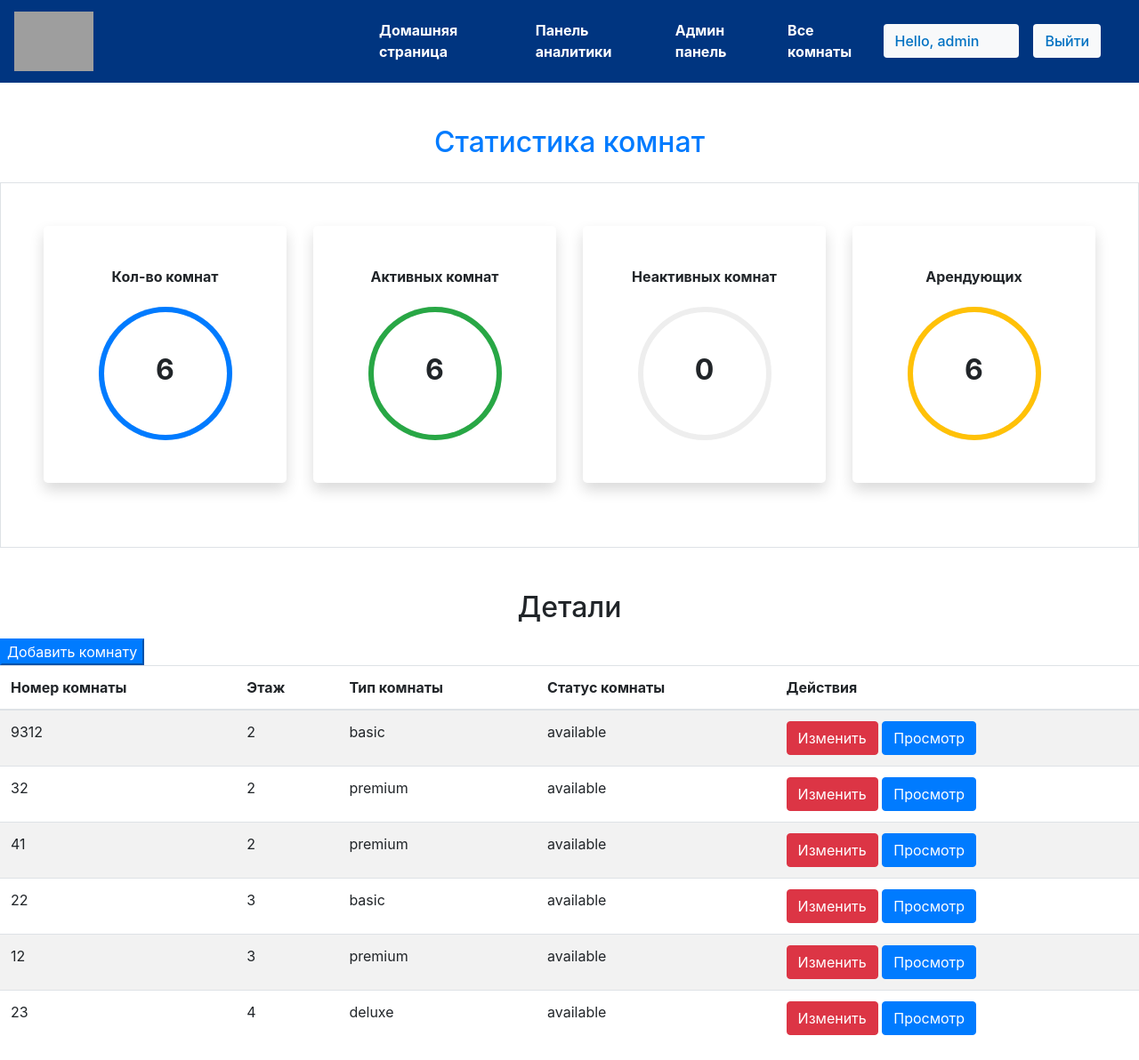
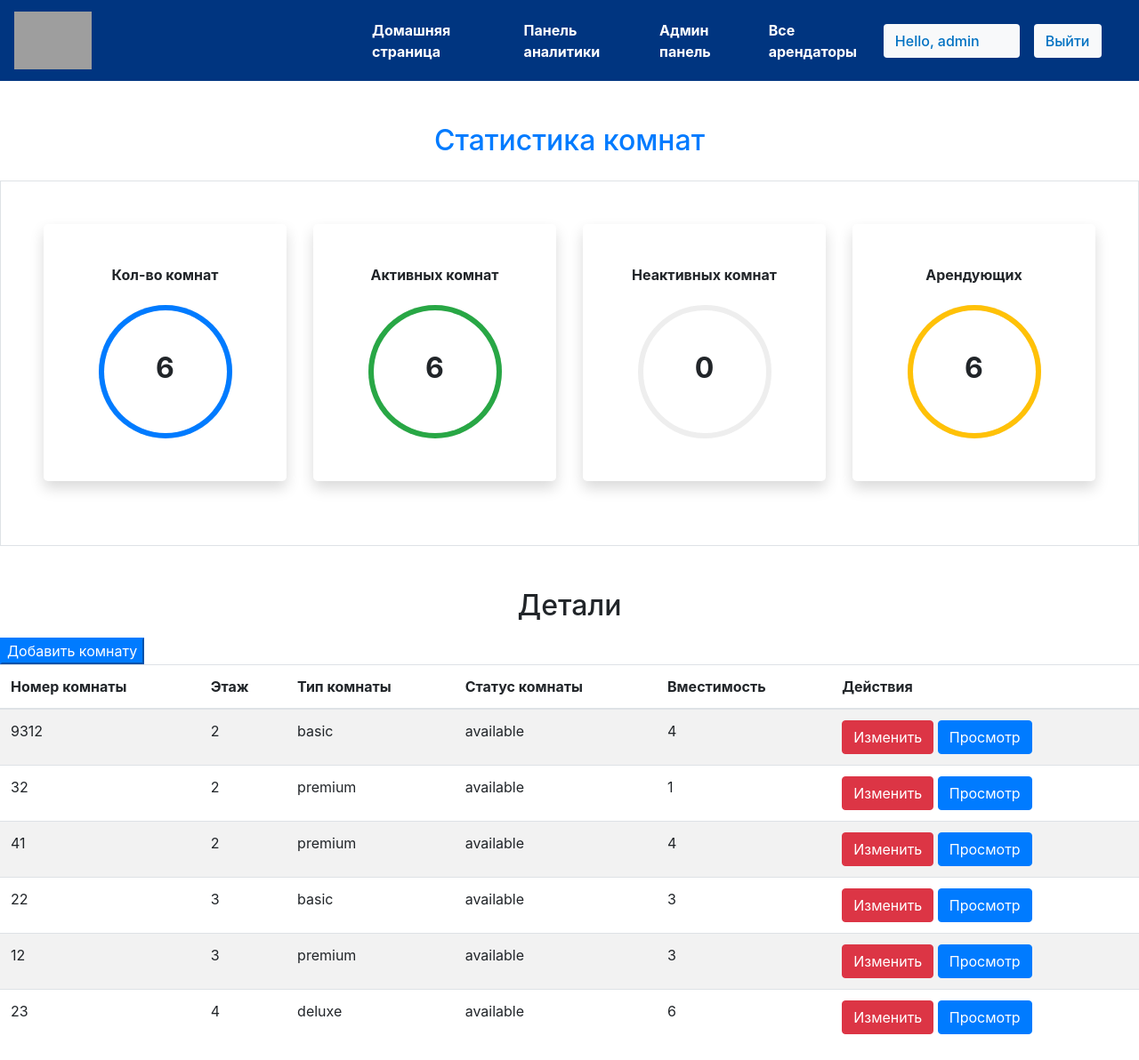
Before and after one commit to Pisosenie-gh/agpk2.0, a Django app: page /staff/panel in a window 1280 px wide. Shown: the whole page at 89% size. After the commit the page ends 1163 px from the top, so only its background shows below. Run offline with Django 3.2, Linux system fonts and the light colour scheme; a user stored in the database is signed in; data comes from the database, SQL or seed files in the repository; both versions use the stored data as it was after the commit; some libraries are stand-ins or nearby versions; grey boxes are pictures that could not be loaded.

Commit message:
Edit 3.0

```diff
--- a/agpk/models.py
+++ b/agpk/models.py
@@ -20,6 +20,7 @@ class Rooms(models.Model):
     status = models.CharField(choices =ROOM_STATUS,max_length = 15, verbose_name='Статус')
     roomnumber = models.IntegerField(verbose_name='Номер комнаты')
     floor = models.IntegerField(verbose_name='Этаж', default=0)
+    capacity = models.IntegerField(verbose_name='Вместимость', default=0)
 
     def __str__(self):
         return str(self.roomnumber)
--- a/agpk/views.py
+++ b/agpk/views.py
@@ -1,3 +1,4 @@
+from typing import Counter
 from django.shortcuts import render ,redirect
 from django.http import HttpResponse , HttpResponseRedirect
 from .models import Rooms,Reservation
@@ -12,7 +13,27 @@ import datetime
 def all_rooms(request):
 
     room = Rooms.objects.all()
-    return render(request,'all_rooms.html', {'room': room})
+
+    reservation_numbers = []
+    numbers = []
+
+    reservation = Reservation.objects.all()
+    for each_reservation in Reservation.objects.all():
+
+        reservation_numbers.append(each_reservation.room.id)
+
+
+    c = Counter(reservation_numbers)
+
+    for i in room:
+
+
+        if i.capacity > c[i.id]:
+            numbers.append(i.id)
+
+    rooms = Rooms.objects.all().filter(id__in=numbers)
+
+    return render(request,'all_rooms.html', {'room': rooms, 'reservation': reservation})
 
 
 
@@ -21,15 +42,13 @@ def homepage(request):
     if request.method =="POST":
         try:
             print(request.POST)
-            room = Rooms.objects.all().get(id=int(request.POST['search_location']))
+
             rr = []
 
 
-            for each_reservation in Reservation.objects.all():
 
-                rr.append(each_reservation.room.id)
 
-            room = Rooms.objects.all().filter(roomnumber=room.id,capacity__gte = 3).exclude(id__in=rr)
+            room = Rooms.objects.all().filter(roomnumber=room.id,capacity__gte = 3)
             if len(room) == 3:
                 messages.warning(request,"Извините, в этот период нет свободных комнат.")
             data = {'rooms':room,'all_location':all_location,'flag':True}
@@ -191,7 +210,7 @@ def edit_room(request):
         old_room.room_type  = request.POST['roomtype']
         old_room.status     = request.POST['status']
         old_room.room_number=int(request.POST['roomnumber'])
-
+        old_room.capacity=int(request.POST['capacity'])
         old_room.save()
         messages.success(request,"Информация о номере комнате обновлена")
         return redirect('staffpanel')
@@ -211,7 +230,7 @@ def add_new_room(request):
         total_rooms = len(Rooms.objects.all())
         new_room = Rooms()
 
-
+        new_room.capacity=int(request.POST['capacity'])
         new_room.roomnumber = int(request.POST['roomnumber'])
         new_room.floor = int(request.POST['floor'])
         new_room.room_type  = request.POST['roomtype']
--- a/templates/basic.html
+++ b/templates/basic.html
@@ -68,7 +68,7 @@
                     {% endif %}
                     {% if user.is_staff %}
                     <li class="nav-item active">
-                            <a class="nav-link text-bold"  style = "color:#ffffff" href="/staff/allbookings">Все комнаты </a>
+                            <a class="nav-link text-bold"  style = "color:#ffffff" href="/staff/allbookings">Все арендаторы </a>
                         </li>
                     {% endif %}
 
--- a/templates/staff/editroom.html
+++ b/templates/staff/editroom.html
@@ -108,6 +108,10 @@
                     <label for="pwd">Этаж:</label>
                     <input type="number" class="form-control" id="floor" name="floor" value="{{room.floor}}" disabled>
                 </div>
+                <div class="form-group">
+                    <label for="pwd">Вместимость:</label>
+                    <input type="number" class="form-control " id="capacity" name="capacity">
+                </div>
                     <div class="form-group">
                         <label for="email">Тип комнаты:</label>
                         <select class="form-control" name="roomtype" id="roomtype">
--- a/templates/staff/panel.html
+++ b/templates/staff/panel.html
@@ -197,6 +197,8 @@
 
         <th>Тип комнаты</th>
         <th>Статус комнаты</th>
+        <th>Вместимость</th>
+
 
 
         <th colspan="2">Действия</th>
@@ -210,6 +212,7 @@
 
         <td>{{each_room.get_room_type_display}}</td>
         <td>{{each_room.get_status_display}}</td>
+        <td>{{each_room.capacity}}</td>
 
 
         <td colspan="2">
@@ -258,6 +261,10 @@
                                 <div class="form-group">
                                     <label for="pwd">Этаж:</label>
                                     <input type="number" class="form-control " id="floor" name="floor">
+                                </div>
+                                <div class="form-group">
+                                    <label for="pwd">Вместимость:</label>
+                                    <input type="number" class="form-control " id="capacity" name="capacity">
                                 </div>
                                 <div class="form-group">
                                     <label for="pwd">Номер комнаты:</label>
--- a/templates/staff/viewroom.html
+++ b/templates/staff/viewroom.html
@@ -6,6 +6,7 @@
     <p><b>Этаж :</b> {{room.floor}}</p>
     <p><b>Тип комнаты :</b> {{room.get_room_type_display}}</p>
     <p><b>Статус :</b> {{room.get_status_display| capfirst}} </p>
+    <p><b>Вместимость :</b> {{room.capacity| capfirst}} </p>
 
 </div>
 
--- a/templates/user/bookroom.html
+++ b/templates/user/bookroom.html
@@ -26,6 +26,8 @@
 
                     <label for="username" style="margin-top: 2%;">Этаж:</label>
                     <input type="text"   class="form-control " id="roomtype" name="roomtype" disabled value={{room.roomnumber}}>
+                    <label for="username" style="margin-top: 2%;">Кол-во человек:</label>
+                    <input type="text"   class="form-control " id="roomtype" name="roomtype" disabled value={{room.capacity}}>
                 <button type="submit" style = 'margin-top: 2%;' class="btn btn-primary">Записаться</button>
                 <input type="hidden" name="room_id" value={{room.id}}>
 
```
Also changed, not shown: templates/all_rooms.html (+10 -2 lines), agpk/migrations/0010_rooms_capacity.py (added), db.sqlite3.
